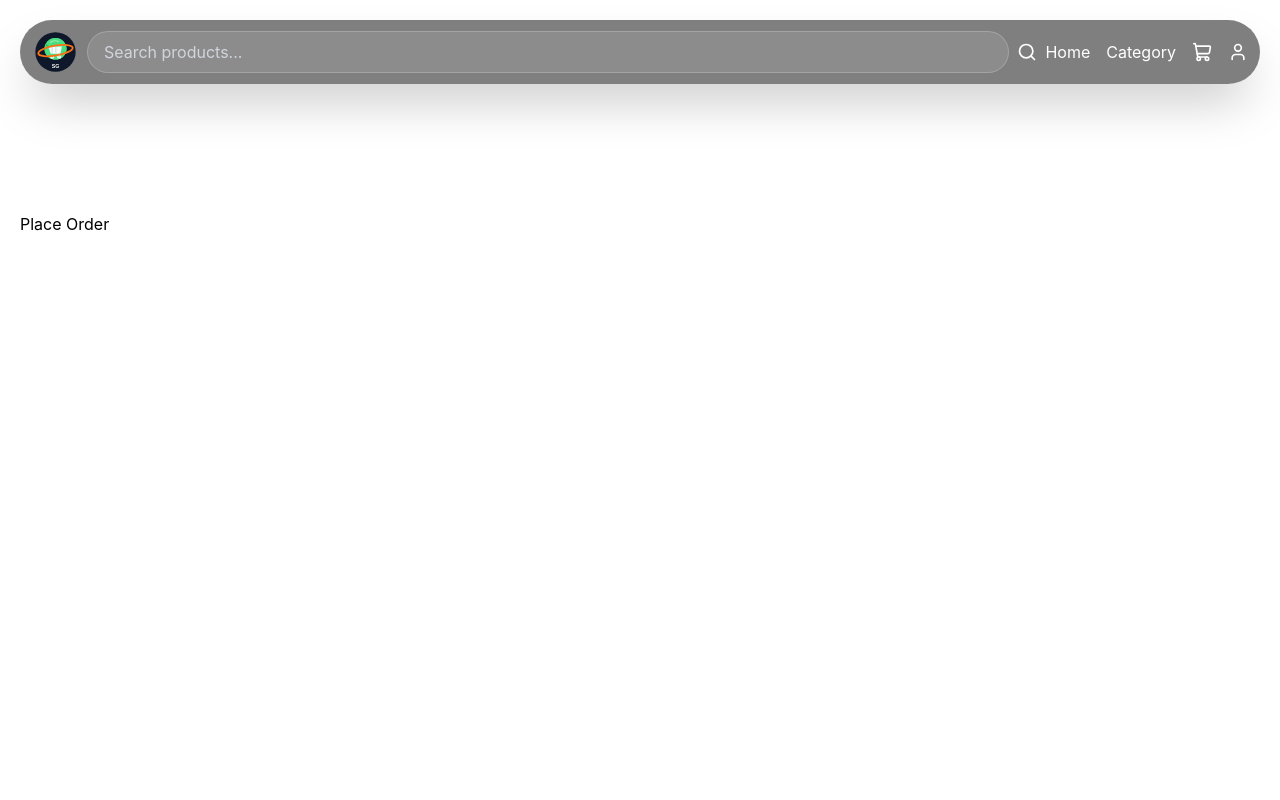
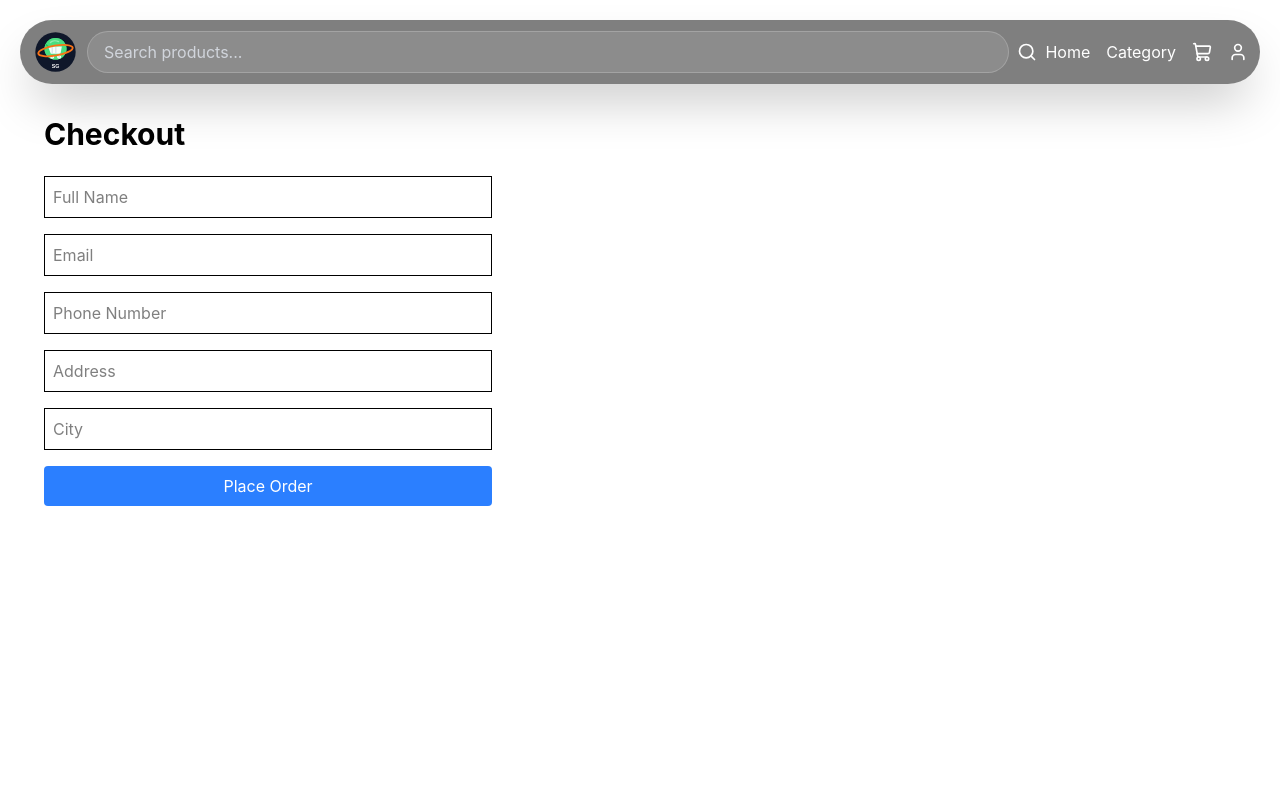
Before and after one commit to deepaktulera/Shoppy-Globe-E-commerce, a React (Vite) app in the folder Shoppy-Globe-Frontend/: page /checkout in a window 1280 px wide. Shown: the top 800 px of the page. Built offline with nearby package versions, Linux system fonts and the light colour scheme.

Commit message:
Update Checkout Page

```diff
--- a/Shoppy-Globe-Frontend/src/pages/CheckoutPage.jsx
+++ b/Shoppy-Globe-Frontend/src/pages/CheckoutPage.jsx
@@ -1,17 +1,106 @@
-import React from 'react';
-import { Link } from 'react-router-dom';
+import React, { useState } from "react";
+import { clearCart } from "../redux/slices/cartSlice";
+import { useNavigate } from "react-router-dom";
+import { useDispatch } from "react-redux";
 
 const CheckoutPage = () => {
+  const navigate = useNavigate();
+  const dispatch = useDispatch();
+
+  const [formData, setFormData] = useState({
+    name: "",
+    email: "",
+    phone: "",
+    address: "",
+    city: "",
+  });
+
+  const handleChange = (e) => {
+    setFormData({
+      ...formData,
+      [e.target.name]: e.target.value,
+    });
+  };
+
+  const handlePlaceOrder = (e) => {
+    e.preventDefault();
+
+    alert("Order placed");
+
+    // Clear cart
+    dispatch(clearCart());
+
+    // Redirect to Home page
+    navigate("/");
+  };
+
   return (
-    <form className='h-screen flex flex-col'>
-        <input type="text" />
-        <input type="text" />
-        <input type="text" />
-        <input type="text" />
-        <input type="text" />
-        <Link to={'/'}>Place Order</Link>
-    </form>
+    <div className="min-h-screen p-6">
+      <h1 className="text-3xl font-bold mb-6">Checkout</h1>
+
+      <form
+        onSubmit={handlePlaceOrder}
+        className="flex flex-col gap-4 max-w-md"
+      >
+        <input
+          type="text"
+          name="name"
+          placeholder="Full Name"
+          value={formData.name}
+          onChange={handleChange}
+          className="border p-2"
+          required
+        />
+
+        <input
+          type="email"
+          name="email"
+          placeholder="Email"
+          value={formData.email}
+          onChange={handleChange}
+          className="border p-2"
+          required
+        />
+
+        <input
+          type="tel"
+          name="phone"
+          placeholder="Phone Number"
+          value={formData.phone}
+          onChange={handleChange}
+          className="border p-2"
+          required
+        />
+
+        <input
+          type="text"
+          name="address"
+          placeholder="Address"
+          value={formData.address}
+          onChange={handleChange}
+          className="border p-2"
+          required
+        />
+
+        <input
+          type="text"
+          name="city"
+          placeholder="City"
+          value={formData.city}
+          onChange={handleChange}
+          className="border p-2"
+          required
+        />
+
+        <button
+          type="submit"
+          className="bg-blue-500 text-white p-2 rounded"
+        >
+          Place Order
+        </button>
+      </form>
+    </div>
   );
-}
+};
 
 export default CheckoutPage;
```
